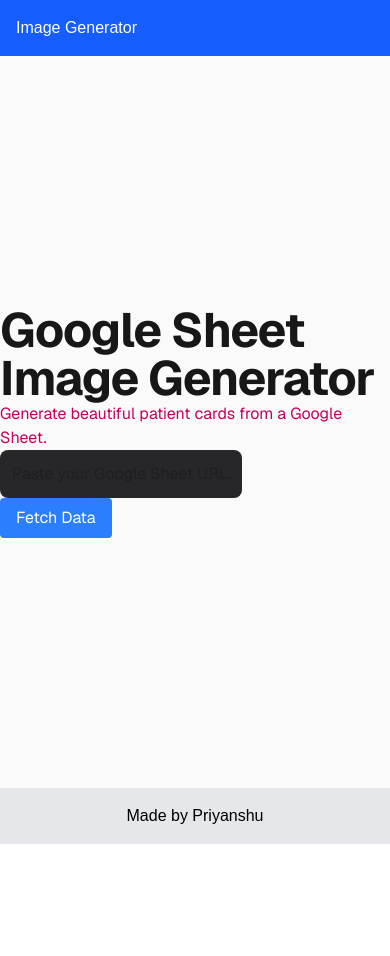
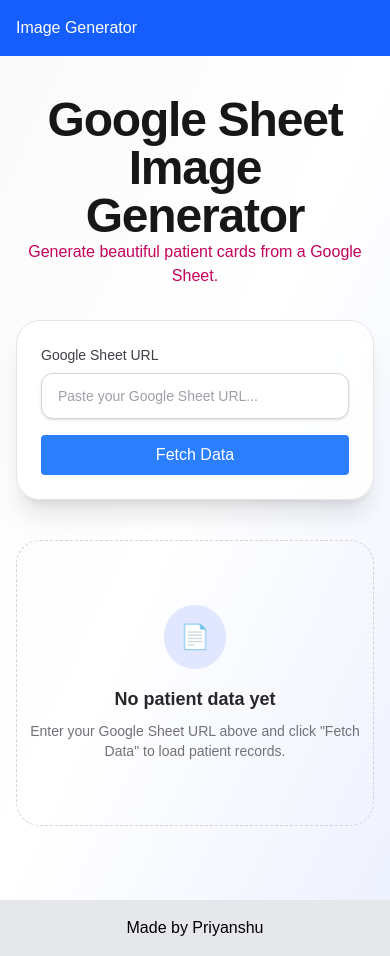
Before and after one commit to Priyanshupandey77/sheet-image-generator, a Next.js app: page / in a window 390 px wide. Before the commit the page ends 844 px from the top, so only its background shows below. Built offline with nearby package versions, Linux system fonts and the light colour scheme.

Commit message:
feat: enhance UI with responsive layout and improved UX

```diff
--- a/app/components/patient/PatientCard.tsx
+++ b/app/components/patient/PatientCard.tsx
@@ -6,15 +6,26 @@
 
 export default function PatientCard({ patient }: PatientCardProps) {
   return (
-    <div>
-      {Object.entries(patient).map(([key, value]) => (
-        <p key={key}>
-          <div>
-            <strong>{key}:</strong>
-            {value}
-          </div>
-        </p>
-      ))}
+    <div className="max-w-md rounded-2xl border border-slate-200 bg-white p-6 shadow-lg transition-all duration-300 hover:-translate-y-1 hover:shadow-2xl">
+      {Object.entries(patient).map(([key, value]) => {
+        if (key === "Name") {
+          return (
+            <h2 key={key} className="mb-4 text-2xl font-bold text-slate-800">
+              {value}
+            </h2>
+          );
+        } else {
+          return (
+            <div
+              key={key}
+              className="flex items-center justify-between border-b border-slate-100 py-2 last:border-none"
+            >
+              <span className="font-medium text-slate-500">{key}</span>
+              <span className="text-slate-800">{(value)}</span>
+            </div>
+          );
+        }
+      })}
     </div>
   );
 }
--- a/app/components/patient/PatientList.tsx
+++ b/app/components/patient/PatientList.tsx
@@ -6,7 +6,7 @@
 
 export default function PatientList({ patients }: PatientListProps) {
   return (
-    <div>
+    <div className="mx-auto grid max-w-7xl grid-cols-1 gap-6 p-4 sm:grid-cols-2  lg:grid-cols-3 xl:grid-cols-4">
       {patients.map((patient) => (
         <PatientCard key={patient.Name} patient={patient} />
       ))}
--- a/app/components/sheet/SheetUrlInput.tsx
+++ b/app/components/sheet/SheetUrlInput.tsx
@@ -1,14 +1,10 @@
 "use client";
 import { ChangeEventHandler, useState } from "react";
 type SheetUrlInputProps = {
-    value:string;
-    onChange: ChangeEventHandler<HTMLInputElement>;
-}
-export default function SheetUrlInput({
-    value,
-    onChange
-}: SheetUrlInputProps) {
-
+  value: string;
+  onChange: ChangeEventHandler<HTMLInputElement>;
+};
+export default function SheetUrlInput({ value, onChange }: SheetUrlInputProps) {
   return (
     <div>
       <input
@@ -16,7 +12,7 @@
         value={value}
         onChange={onChange}
         placeholder="Paste your Google Sheet URL..."
-        className="flex-1 bg-zinc-800 rounded-lg p-3"
+        className="w-full rounded-xl border border-zinc-300 bg-white px-4 py-3 text-sm text-zinc-900 shadow-sm outline-none transition-all placeholder:text-zinc-400 focus:border-indigo-500 focus:ring-4 focus:ring-indigo-500/20 dark:border-zinc-700 dark:bg-zinc-900 dark:text-white"
       />
     </div>
   );
--- a/app/page.tsx
+++ b/app/page.tsx
@@ -42,20 +42,89 @@
     }
   }
   return (
-    <main className="flex flex-col flex-1 items-center justify-center bg-zinc-50 font-sans dark:bg-black">
-      <div className="max-w-3xl mx-auto">
+    <main className="min-h-screen bg-gradient-to-br from-zinc-50 via-white to-indigo-50 dark:from-black dark:via-zinc-950 dark:to-indigo-950">
+  <div className="mx-auto flex max-w-6xl flex-col px-4 py-10 sm:px-6 lg:px-8">
+
+    {/* Hero */}
+    <div className="text-center">
       <HeroSection />
+    </div>
+
+    {/* Input Card */}
+    <section className="mt-8 rounded-3xl border border-zinc-200 bg-white/80 p-6 shadow-xl backdrop-blur-md dark:border-zinc-800 dark:bg-zinc-900/80 sm:p-8">
+      <div className="flex flex-col gap-4 sm:flex-row sm:items-end">
+
+        <div className="w-full flex-1">
+          <label className="mb-2 block text-sm font-medium text-zinc-700 dark:text-zinc-300">
+            Google Sheet URL
+          </label>
+
           <SheetUrlInput
             value={sheetUrl}
             onChange={(e) => setSheetUrl(e.target.value)}
           />
+        </div>
+
         <Button
-          children="Fetch Data"
+          type="button"
           onClick={handleFetch}
-          disabled={loading}
-          type="button"
-        />
+          disabled={loading || !sheetUrl}
+        >
+          {loading ? (
+            <span className="flex items-center gap-2">
+              <span className="h-4 w-4 animate-spin rounded-full border-2 border-white border-t-transparent" />
+              Fetching
+            </span>
+          ) : (
+            "Fetch Data"
+          )}
+        </Button>
+
+      </div>
+
+      {error && (
+        <div className="mt-4 rounded-xl bg-red-50 px-4 py-3 text-sm text-red-600 dark:bg-red-950/30 dark:text-red-400">
+          {error}
+        </div>
+      )}
+    </section>
+
+
+    {/* Patient Results */}
+    <section className="mt-10">
+
+      {patients.length > 0 ? (
+        <>
+          <div className="mb-5 flex items-center justify-between">
+            <h2 className="text-xl font-semibold text-zinc-900 dark:text-white">
+              Patients
+            </h2>
+
+            <span className="rounded-full bg-indigo-100 px-3 py-1 text-sm font-medium text-indigo-700 dark:bg-indigo-950 dark:text-indigo-300">
+              {patients.length} Records
+            </span>
+          </div>
+
           <PatientList patients={patients} />
+        </>
+      ) : (
+        <div className="flex flex-col items-center justify-center rounded-3xl border border-dashed border-zinc-300 py-16 text-center dark:border-zinc-700">
+          <div className="mb-4 rounded-full bg-indigo-100 p-4 text-2xl dark:bg-indigo-950">
+            📄
+          </div>
+
+          <h3 className="text-lg font-semibold text-zinc-800 dark:text-white">
+            No patient data yet
+          </h3>
+
+          <p className="mt-2 max-w-sm text-sm text-zinc-500 dark:text-zinc-400">
+            Enter your Google Sheet URL above and click "Fetch Data" to load patient records.
+          </p>
+        </div>
+      )}
+
+    </section>
+
   </div>
 </main>
   );
```
Lines whose indentation alone changed are shown as unchanged.
